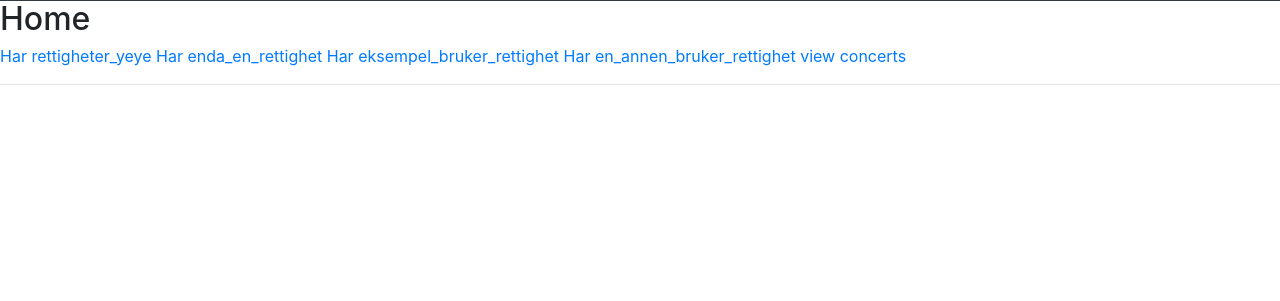
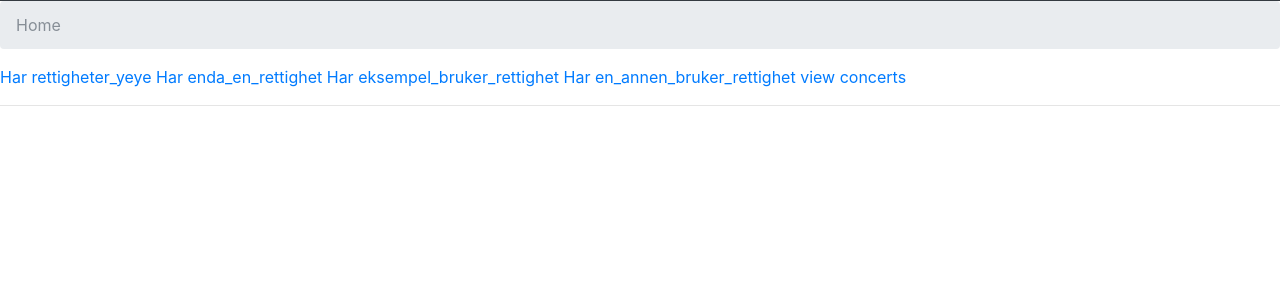
Before and after one commit to BenjaminFimreite/IT1901_Gruppe10, a Django app: page / in a window 1280 px wide. Shown: the part 55-356 px from the top of the page. Run offline with Django 3.2, Linux system fonts and the light colour scheme; some libraries are stand-ins or nearby versions.

Commit message:
added breadcrumb

```diff
--- a/fpro/templates/home.html
+++ b/fpro/templates/home.html
@@ -3,8 +3,11 @@
 {% block title %}Login{% endblock %}
 
 {% block content %}
-  <h2>Home</h2>
-  {% load permission_tags %}
+<ol class="breadcrumb">
+    <li class="breadcrumb-item active">Home</li>
+</ol>
+
+{% load permission_tags %}
   {% if user|can:'rettighet_yeye' %}
      <a href="/dennesidenfinnesikke">Har rettigheter_yeye</a>
   {% endif %}
```
